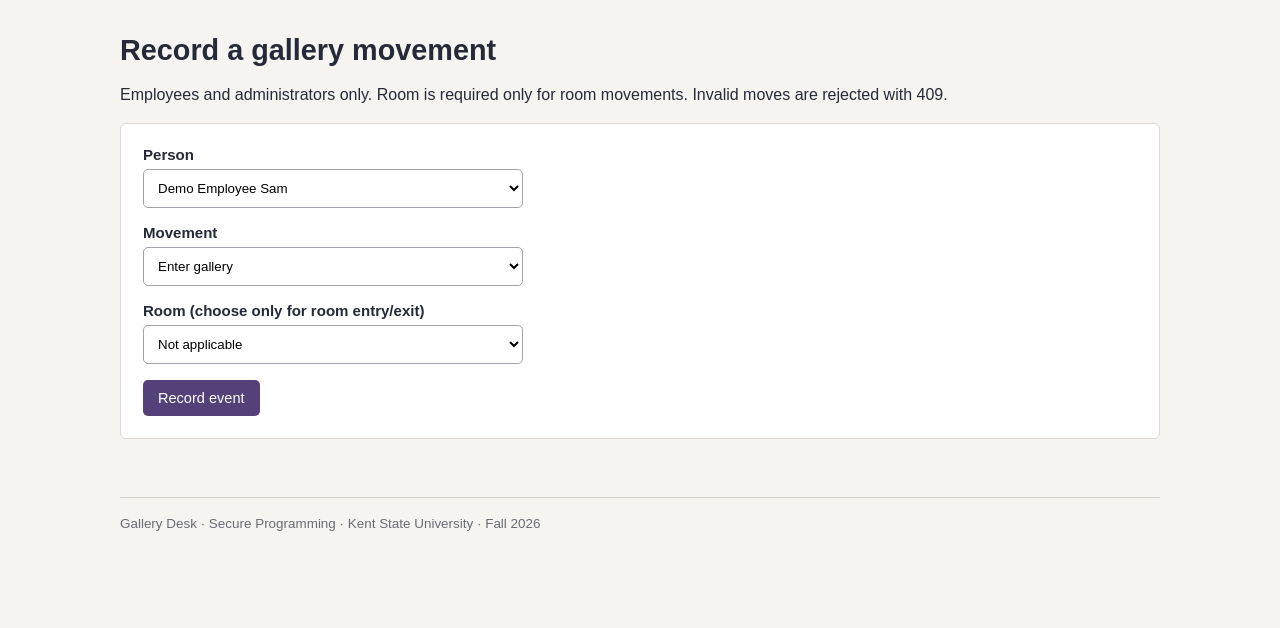
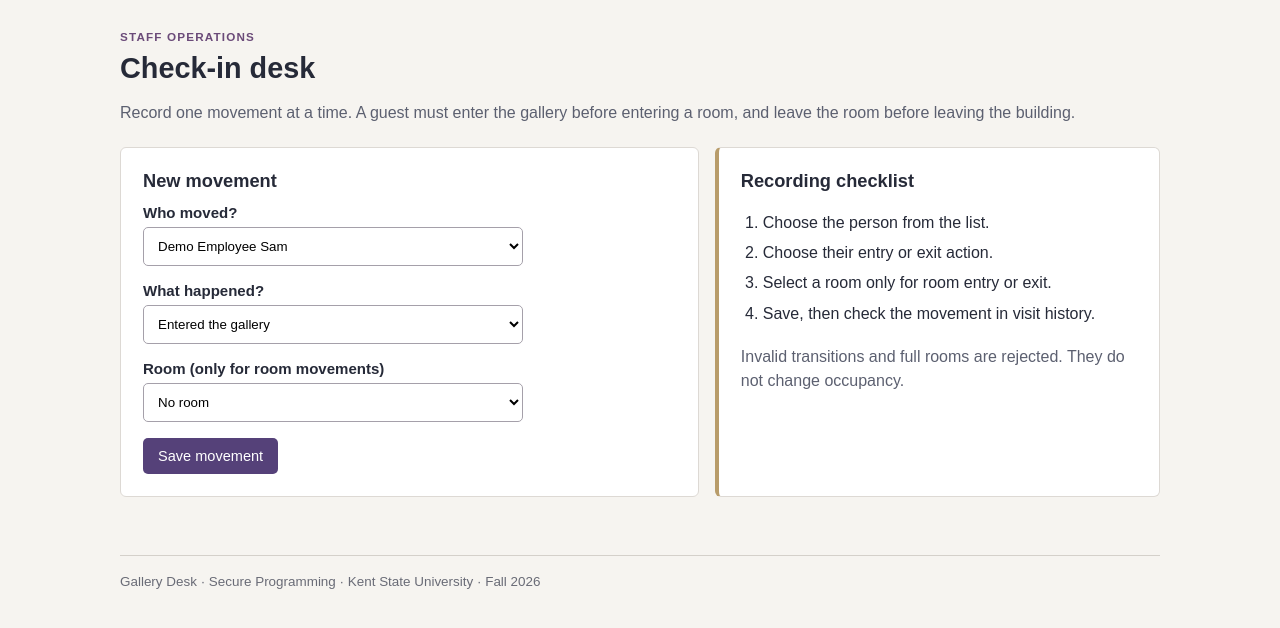
Before and after one commit to hsimsek1/art-gallery-group11, a Flask app: page /events in a window 1280 px wide. Shown: the part 148-776 px from the top of the page. Run offline with Flask 3, Linux system fonts and the light colour scheme; the visitor is signed in with stand-in values (Sample User, id 1); data comes from the database, SQL or seed files in the repository; parts of the project's set-up code (start-up, migrations or seed data) failed here and were passed over; some libraries are stand-ins or nearby versions.

Commit message:
Change title and content for event recording page
Updated the event recording page to reflect check-in desk operations, including new instructions and form layout.

```diff
--- a/src/frontend/templates/events.html
+++ b/src/frontend/templates/events.html
@@ -1,23 +1,37 @@
 {% extends 'base.html' %}
-{% block title %}Record movement{% endblock %}
+{% block title %}Check-in desk{% endblock %}
 {% block content %}
-<h1>Record a gallery movement</h1>
-<p>Employees and administrators only. Room is required only for room movements. Invalid moves are rejected with 409.</p>
+<p class="eyebrow">STAFF OPERATIONS</p>
+<h1>Check-in desk</h1>
+<p class="muted">Record one movement at a time. A guest must enter the gallery before entering a room, and leave the room before leaving the building.</p>
+<div class="two-column">
   <form method="post" class="card">
+    <h2>New movement</h2>
     <input type="hidden" name="csrf_token" value="{{ csrf_token() }}">
-  <label>Person <select name="person_id" required>
+    <label>Who moved?<select name="person_id" required>
       {% for person in people %}<option value="{{ person.id }}">{{ person.name }}</option>{% endfor %}
     </select></label>
-  <label>Movement <select name="event_type" required>
-    <option value="gallery_enter">Enter gallery</option>
-    <option value="room_enter">Enter room</option>
-    <option value="room_leave">Leave room</option>
-    <option value="gallery_leave">Leave gallery</option>
+    <label>What happened?<select name="event_type" required>
+      <option value="gallery_enter">Entered the gallery</option>
+      <option value="room_enter">Entered a room</option>
+      <option value="room_leave">Left a room</option>
+      <option value="gallery_leave">Left the gallery</option>
     </select></label>
-  <label>Room (choose only for room entry/exit) <select name="room_id">
-    <option value="">Not applicable</option>
+    <label>Room (only for room movements)<select name="room_id">
+      <option value="">No room</option>
       {% for room in rooms %}<option value="{{ room.id }}">{{ room.name }}</option>{% endfor %}
     </select></label>
-  <button type="submit">Record event</button>
+    <button type="submit">Save movement</button>
   </form>
+  <aside class="card help-panel">
+    <h2>Recording checklist</h2>
+    <ol>
+      <li>Choose the person from the list.</li>
+      <li>Choose their entry or exit action.</li>
+      <li>Select a room only for room entry or exit.</li>
+      <li>Save, then check the movement in visit history.</li>
+    </ol>
+    <p class="muted">Invalid transitions and full rooms are rejected. They do not change occupancy.</p>
+  </aside>
+</div>
 {% endblock %}
```
Lines whose indentation alone changed are shown as unchanged.
